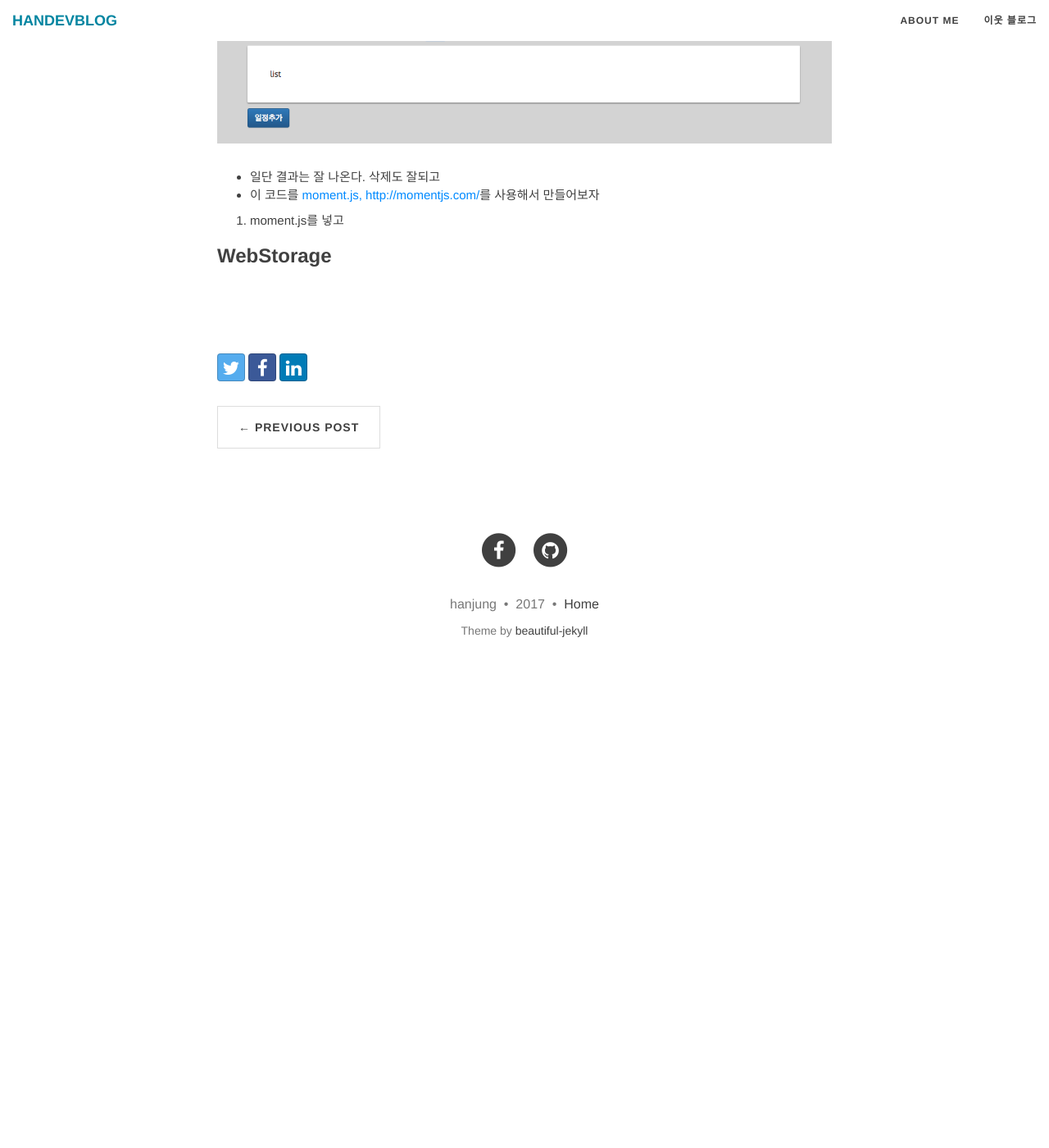
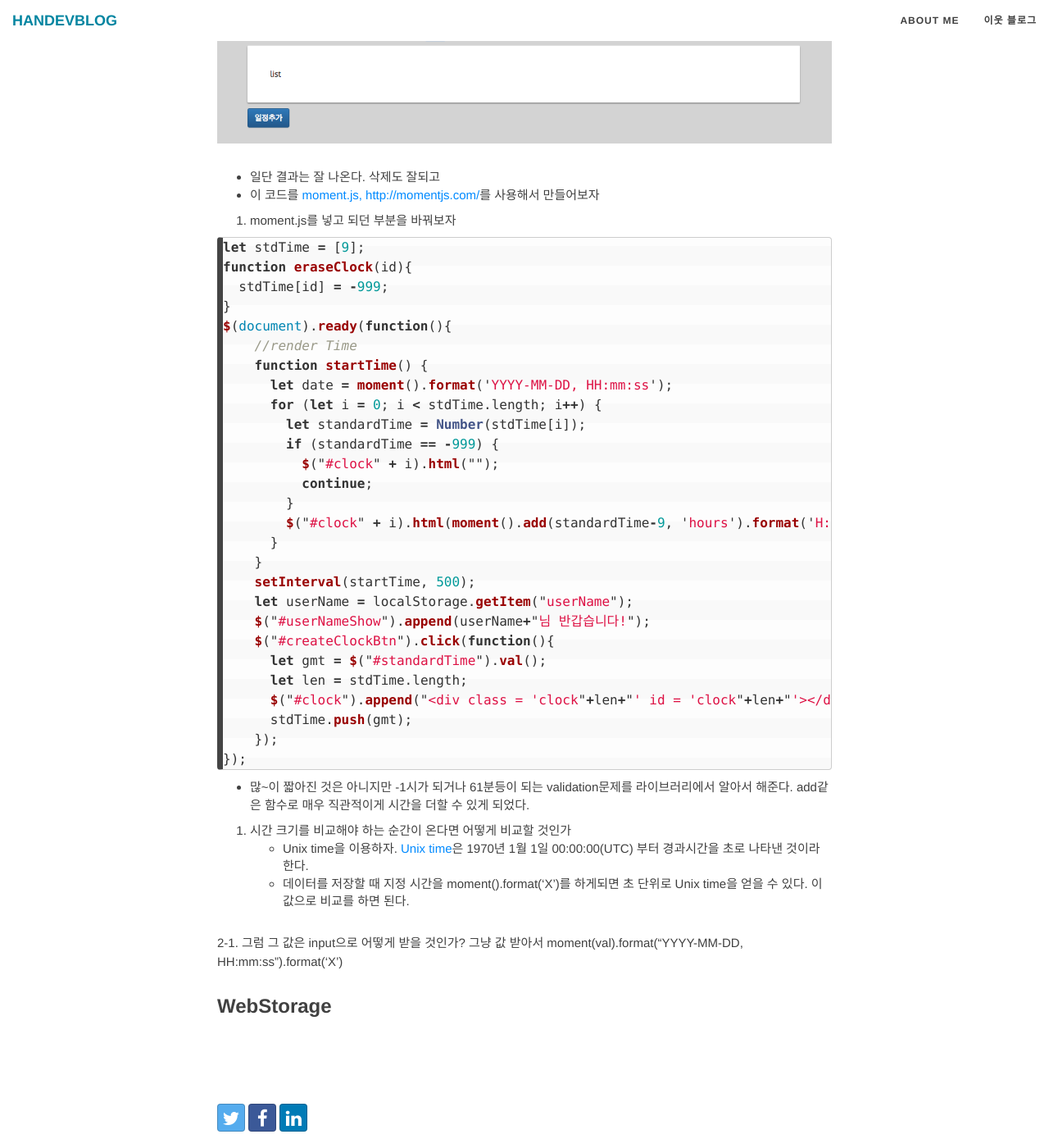
Before and after one commit to hanjungv/hanjungv.github.io, a Jekyll site: the page built from _posts/2017-06/02/2017-06-02-3_JS_testReview1_3.markdown, in a window 1280 px wide and 1400 px high, scrolled down 2269 px. Shown: the whole window at 82% size. Built offline with Jekyll 4.4.1, drawn with Linux system fonts in a browser that asks for light colours; nearby versions of some CDN libraries; comment, search, counter and statistics services are not loaded; before the commit the page ends 3099 px from its top, so only the background shows below that.

Commit message:
update tmon post

````diff
--- a/_posts/2017-06/02/2017-06-02-3_JS_testReview1_3.markdown
+++ b/_posts/2017-06/02/2017-06-02-3_JS_testReview1_3.markdown
@@ -67,9 +67,46 @@ $(document).ready(function(){
 * 일단 결과는 잘 나온다. 삭제도 잘되고
 * 이 코드를 [moment.js, http://momentjs.com/](http://momentjs.com/)를 사용해서 만들어보자
 
-1. moment.js를 넣고
+1. moment.js를 넣고 되던 부분을 바꿔보자
 
+```javascript
+let stdTime = [9];
+function eraseClock(id){
+  stdTime[id] = -999;
+}
+$(document).ready(function(){
+    //render Time
+    function startTime() {
+      let date = moment().format('YYYY-MM-DD, HH:mm:ss');
+      for (let i = 0; i < stdTime.length; i++) {
+        let standardTime = Number(stdTime[i]);
+        if (standardTime == -999) {
+          $("#clock" + i).html("");
+          continue;
+        }
+        $("#clock" + i).html(moment().add(standardTime-9, 'hours').format('H:mm:ss') + "<span style = 'font-size:20px;'>(기준: GMT+" + standardTime + ")</span><button id = 'erase" + i + "' class = 'btn btn-default' onClick = 'eraseClock(" + i + ")'>erase</button>");
+      }
+    }
+    setInterval(startTime, 500);
+    let userName = localStorage.getItem("userName");
+    $("#userNameShow").append(userName+"님 반갑습니다!");
+    $("#createClockBtn").click(function(){
+      let gmt = $("#standardTime").val();
+      let len = stdTime.length;
+      $("#clock").append("<div class = 'clock"+len+"' id = 'clock"+len+"'></div>");
+      stdTime.push(gmt);
+    });
+});
+```
 
+* 많~이 짧아진 것은 아니지만 -1시가 되거나 61분등이 되는 validation문제를 라이브러리에서 알아서 해준다. add같은 함수로 매우 직관적이게 시간을 더할 수 있게 되었다.
+
+2. 시간 크기를 비교해야 하는 순간이 온다면 어떻게 비교할 것인가
+* Unix time을 이용하자. [Unix time](https://ko.wikipedia.org/wiki/%EC%9C%A0%EB%8B%89%EC%8A%A4_%EC%8B%9C%EA%B0%84)은 1970년 1월 1일 00:00:00(UTC) 부터 경과시간을 초로 나타낸 것이라 한다.
+* 데이터를 저장할 때 지정 시간을 moment().format('X')를 하게되면 초 단위로 Unix time을 얻을 수 있다. 이 값으로 비교를 하면 된다.
+
+2-1. 그럼 그 값은 input으로 어떻게 받을 것인가?
+그냥 값 받아서 moment(val).format("YYYY-MM-DD, HH:mm:ss").format('X')
 
 ### WebStorage
 
````
